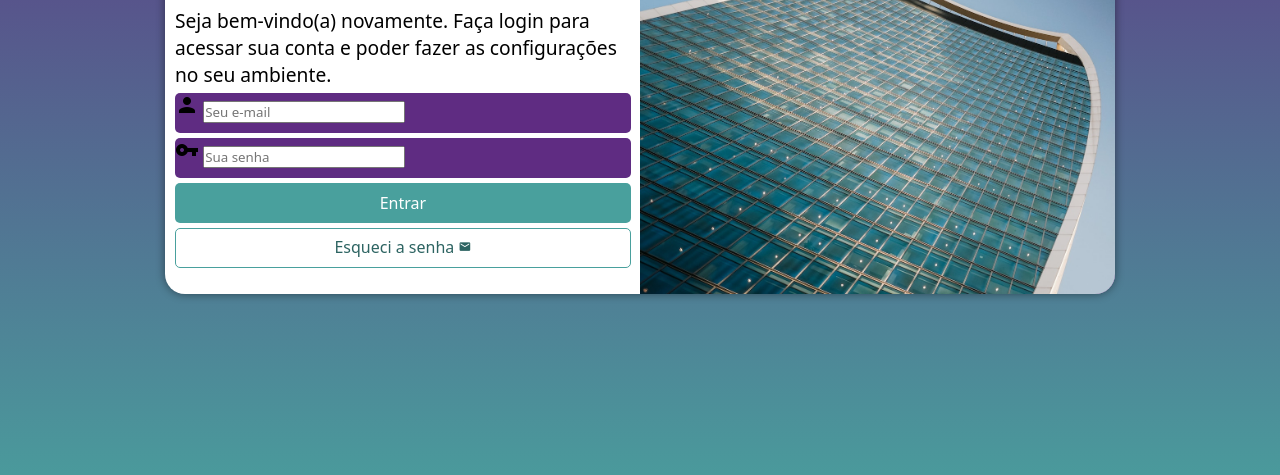
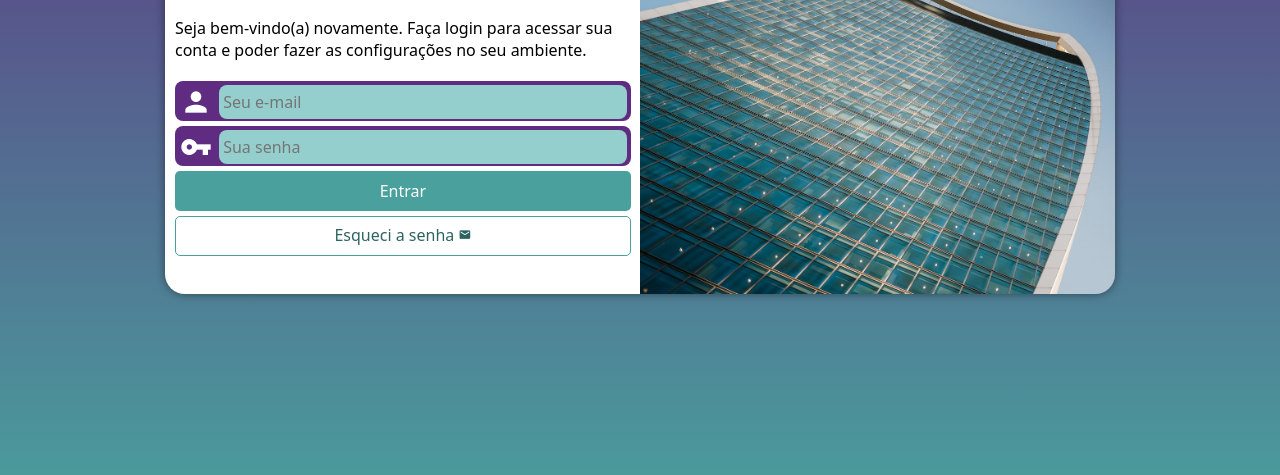
Before and after one commit to capelarileo/projeto-login, a plain HTML site: page index.html in a window 1280 px wide. Shown: the part 281-756 px from the top of the page. Drawn offline with Linux system fonts and the light colour scheme.

Commit message:
projeto concluído

```diff
--- a/estilos/media-query.css
+++ b/estilos/media-query.css
@@ -48,7 +48,8 @@
     }
 
     div#formulario > p {
-        font-size: 1.2em;
+        font-size: 1em;
+        margin: 20px 0px;
     }
 
     form > div.campo {
--- a/estilos/style.css
+++ b/estilos/style.css
@@ -29,7 +29,6 @@ section#login {
     position: absolute;
     top: 50%;
     left: 50%;
-    transform: translate(-50%, -50%);
     overflow: hidden; /* Tudo que estiver fora da borda, vai ficar escondido */
 
     background-color: white;
@@ -38,6 +37,7 @@ section#login {
     border-radius: 20px;
     box-shadow: 0px 0px 10px rgba(0, 0, 0, 0.451);
 
+    transform: translate(-50%, -50%); /*Todas as transações e transformações colocar aqui no final*/
     transition: width .3s, height .3s;
     transition-timing-function: ease;
 }
@@ -69,12 +69,35 @@ form > div.campo {
     width: 100%;
     display: block;
     height: 40px;
-    border-radius: 5px;
+    border-radius: 8px;
     margin: 5px 0px;
+    padding-bottom: 2px;
 }
 
 div.campo > label {
     display: none;
+}
+
+div.campo > i {
+    color: white;
+    font-size: 2em;
+    width: 40px;
+    padding: 5px;
+}
+
+div.campo > input {
+    background-color: #94cfcd;
+    font-size: 1em;
+    width: calc(100% - 48px); /* Função de cálculo */
+    height: 87%;
+    border: 0px;
+    border-radius: 8px;
+    padding: 4px;
+    transform: translateY(-10px);
+}
+
+div.campo > input:focus-within /* Para quando clicar o fundo ficar branco */ {
+    background-color: white;
 }
 
 form > input[type=submit] {
```
